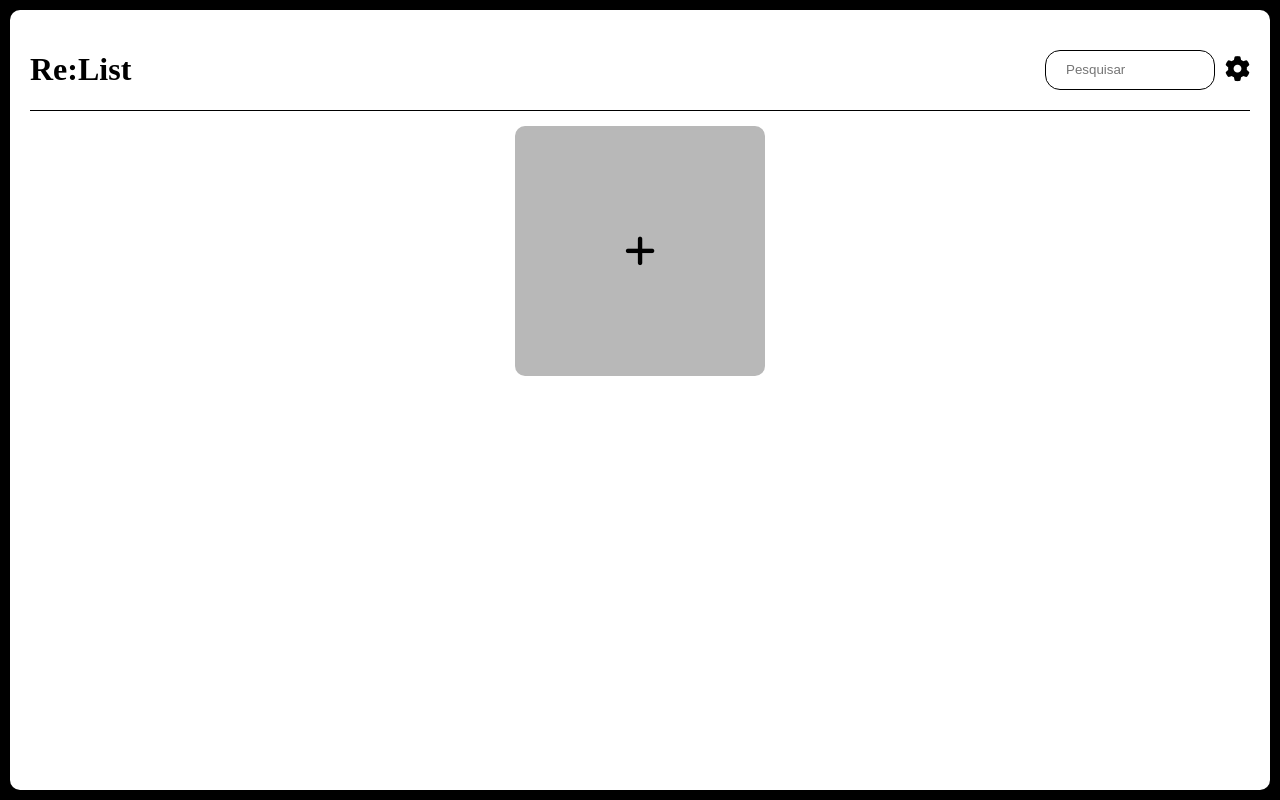
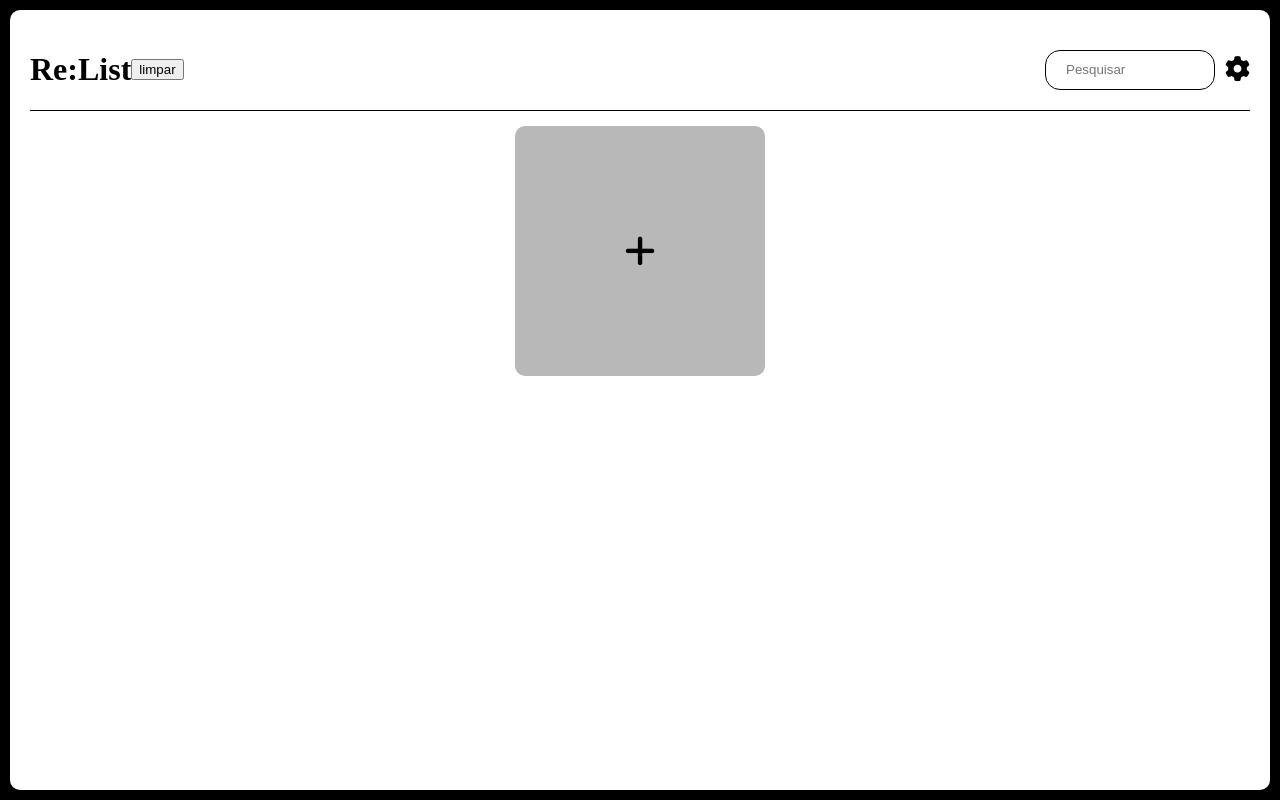
Before and after one commit to Sirfak3/FrontEnd-Challange, a plain HTML site: page index.html in a window 1280 px wide. Drawn offline with Linux system fonts and the light colour scheme; a web font is replaced by a local one.

Commit message:
Update index.html

```diff
--- a/index.html
+++ b/index.html
@@ -17,9 +17,9 @@
         <!-- Cabeçalho do web site -->
         <header class="header">
             <h1>Re:List</h1>
+            <button onclick="limpar(localStorage.clear())">limpar</button>
             <input type="search" id="searchtask" placeholder="Pesquisar" onkeyup="searchtask()">
             <a href="/src/pages/config.html"><i class="fa fa-cog"></i></a>
-
         </header>
 
         <!-- Divisão para comportar os cards (tasks) -->
```
